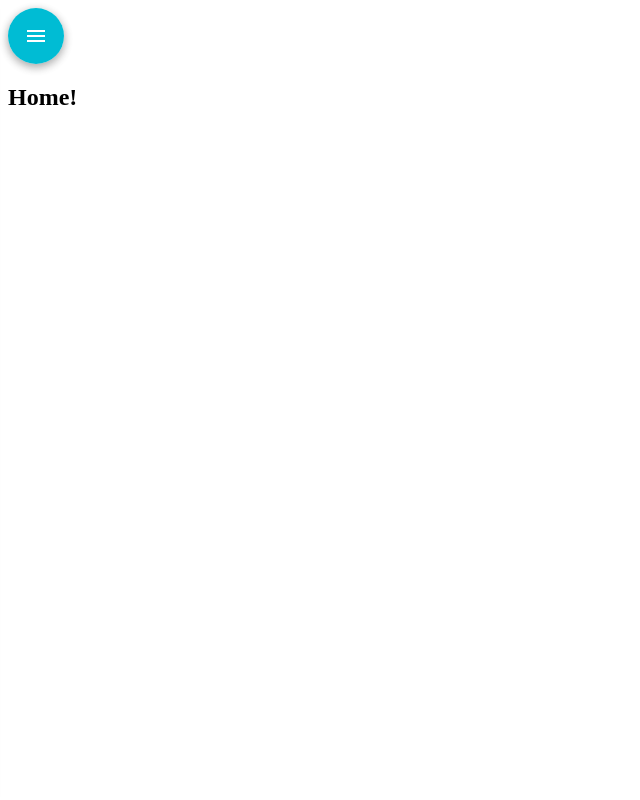
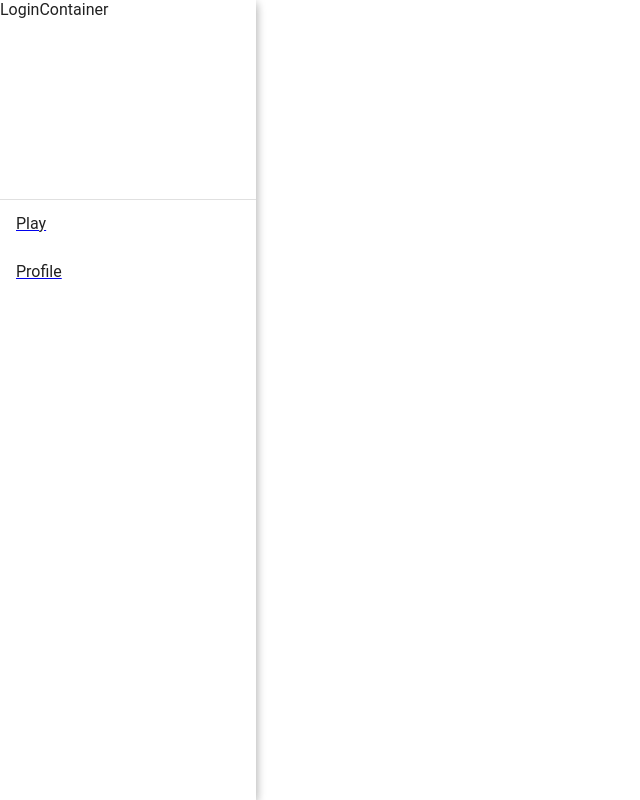
Before and after one commit to jizusun/ssr-web-utils, a React (Create React App) app: page / in a window 1280 px wide. Shown: the whole page, without its empty margins (0-640 px from the left). Built offline with nearby package versions, Linux system fonts and the light colour scheme.

Commit message:
0204. Nav drawer links

```diff
--- a/src/components/NavDrawer.js
+++ b/src/components/NavDrawer.js
@@ -4,10 +4,11 @@ import MenuItem from 'material-ui/MenuItem'
 import Divider from 'material-ui/Divider'
 import FloatingActionButton from 'material-ui/FloatingActionButton'
 import Menu from 'material-ui/svg-icons/navigation/menu'
+import {Link} from 'react-router'
 
 class NavDrawer extends Component {
 	state = {
-		open: false
+		open: true
 	}
 
 	toggle = () => {
@@ -20,7 +21,9 @@ class NavDrawer extends Component {
 	render() {
 		return (
 			<div>
-				<FloatingActionButton onClick={this.toggle}>
+				<FloatingActionButton
+					onClick={this.toggle}
+				>
 					<Menu/>
 				</FloatingActionButton>
 
@@ -34,12 +37,20 @@ class NavDrawer extends Component {
 					  LoginContainer
 					</div>
 					<Divider/>
+					<Link
+						to="/">
 						<MenuItem
+							onClick={this.toggle}
 							primaryText={'Play'}
 						/>
+					</Link>
+					<Link
+						to="/profile">
 						<MenuItem
+							onClick={this.toggle}
 							primaryText={'Profile'}
 						/>
+					</Link>
 				</Drawer>
 			</div>
 		)
```
Lines whose indentation alone changed are shown as unchanged.
